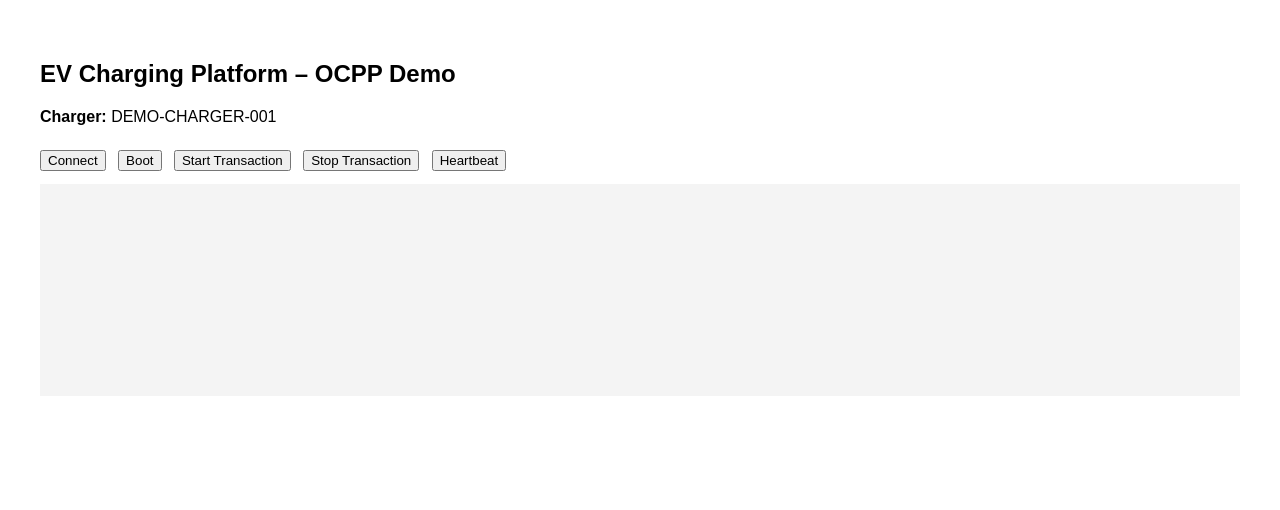
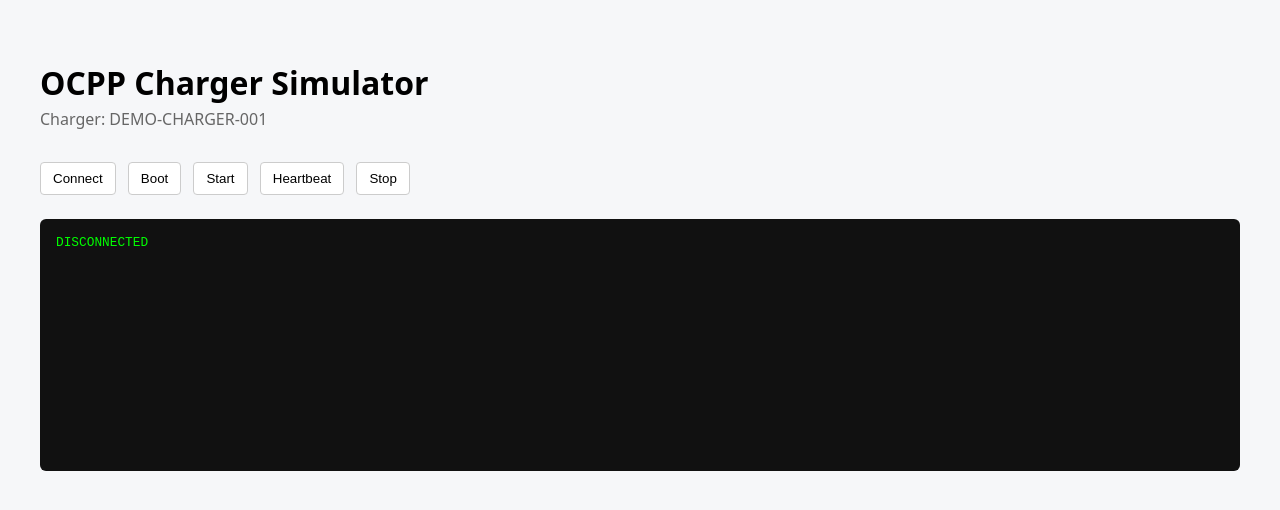
Before and after one commit to islas104/ev-charging-management-platform, a plain HTML site: page frontend/index.html in a window 1280 px wide. Both pictures are taken after a click on the button "Connect". Drawn offline with Linux system fonts and the light colour scheme.

Commit message:
Finalize polished OCPP charger simulator UI

```diff
--- a/frontend/index.html
+++ b/frontend/index.html
@@ -2,22 +2,61 @@
 <html lang="en">
 <head>
   <meta charset="UTF-8" />
-  <title>OCPP Full Session Demo</title>
+  <title>OCPP Charger Simulator</title>
   <style>
-    body { font-family: Arial; padding: 2rem; }
-    button { margin-right: 0.5rem; margin-top: 0.5rem; }
-    pre { background: #f4f4f4; padding: 1rem; min-height: 180px; }
+    body {
+      font-family: system-ui, -apple-system, BlinkMacSystemFont, sans-serif;
+      background: #f6f7f9;
+      padding: 2rem;
+    }
+
+    h1 {
+      margin-bottom: 0.25rem;
+    }
+
+    .subtitle {
+      color: #666;
+      margin-bottom: 1.5rem;
+    }
+
+    button {
+      padding: 0.5rem 0.75rem;
+      margin-right: 0.5rem;
+      margin-top: 0.5rem;
+      border-radius: 4px;
+      border: 1px solid #ccc;
+      background: #fff;
+      cursor: pointer;
+    }
+
+    button:hover {
+      background: #f0f0f0;
+    }
+
+    pre {
+      margin-top: 1.5rem;
+      background: #111;
+      color: #0f0;
+      padding: 1rem;
+      border-radius: 6px;
+      height: 220px;
+      overflow: auto;
+      font-size: 0.8rem;
+    }
   </style>
 </head>
 <body>
-  <h2>EV Charging Platform – OCPP Demo</h2>
-  <p><strong>Charger:</strong> DEMO-CHARGER-001</p>
 
-  <button onclick="connect()">Connect</button>
-  <button onclick="boot()">Boot</button>
-  <button onclick="start()">Start Transaction</button>
-  <button onclick="stop()">Stop Transaction</button>
-  <button onclick="heartbeat()">Heartbeat</button>
+  <h1>OCPP Charger Simulator</h1>
+  <div class="subtitle">Charger: DEMO-CHARGER-001</div>
+
+  <div>
+    <button onclick="connect()">Connect</button>
+    <button onclick="boot()">Boot</button>
+    <button onclick="start()">Start</button>
+    <button onclick="heartbeat()">Heartbeat</button>
+    <button onclick="stop()">Stop</button>
+  </div>
 
   <pre id="log"></pre>
 
@@ -26,7 +65,11 @@
     let activeTransactionId;
     const logEl = document.getElementById('log');
 
-    const log = (m) => logEl.textContent += m + '\n';
+    const log = (m) => {
+      logEl.textContent += m + '\n';
+      logEl.scrollTop = logEl.scrollHeight;
+    };
+
     const id = () => Math.random().toString(36).substring(2, 8);
 
     function connect() {
@@ -34,14 +77,16 @@
         'ws://localhost:3000/ocpp?chargerId=DEMO-CHARGER-001',
         ['ocpp1.6']
       );
-      socket.onopen = () => log('Connected');
+
+      socket.onopen = () => log('CONNECTED');
       socket.onmessage = e => {
-        log('Received: ' + e.data);
+        log('RECV: ' + e.data);
         const msg = JSON.parse(e.data);
         if (msg[2]?.transactionId) {
           activeTransactionId = msg[2].transactionId;
         }
       };
+      socket.onclose = () => log('DISCONNECTED');
     }
 
     function boot() {
@@ -49,6 +94,7 @@
         2, id(), 'BootNotification',
         { chargePointVendor: 'CloudTunnel', chargePointModel: 'CT-AC-7KW' }
       ]));
+      log('SEND: BootNotification');
     }
 
     function start() {
@@ -61,6 +107,7 @@
           timestamp: new Date().toISOString()
         }
       ]));
+      log('SEND: StartTransaction');
     }
 
     function stop() {
@@ -73,10 +120,12 @@
           reason: 'Local'
         }
       ]));
+      log('SEND: StopTransaction');
     }
 
     function heartbeat() {
       socket.send(JSON.stringify([2, id(), 'Heartbeat', {}]));
+      log('SEND: Heartbeat');
     }
   </script>
 </body>
```
Also changed, not shown: frontend/admin.html (added, +131 -0 lines).
